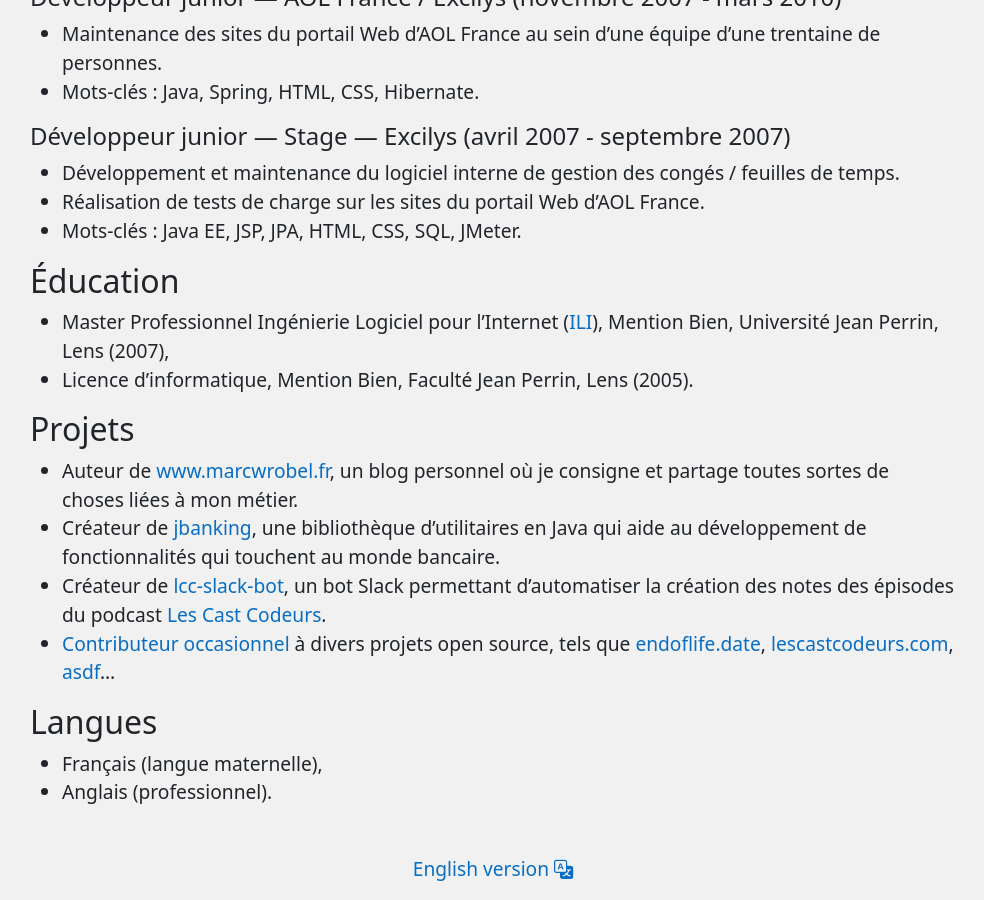
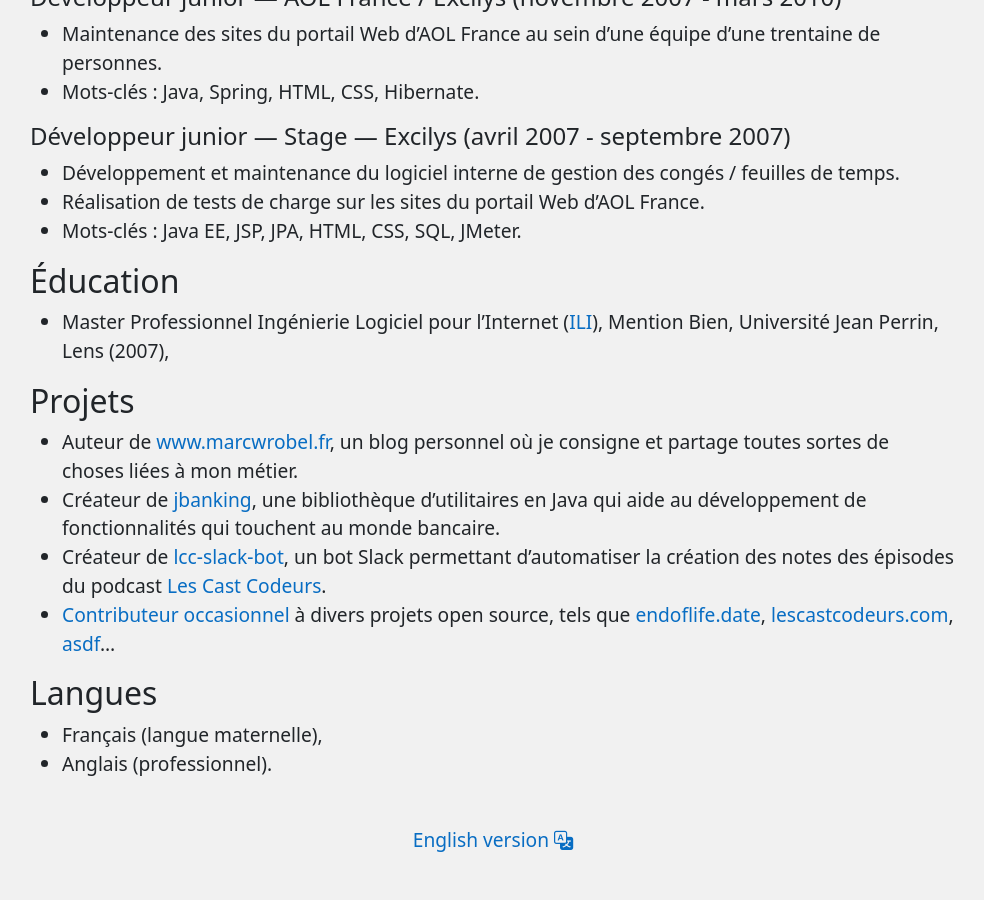
Before and after one commit to marcwrobel/marcwrobel.github.io, a Jekyll site: the page built from a-propos.md, in a window 1280 px wide and 900 px high, scrolled down 1247 px. Shown: the whole window, without its empty margins (147-1131 px from the left). Built offline with Jekyll 4.4.1, drawn with Linux system fonts in a browser that asks for light colours; after the commit the page ends 2118 px from its top, so only the background shows below that.

Commit message:
Suppression de la licence sur la page 'À propos'

```diff
--- a/a-propos.md
+++ b/a-propos.md
@@ -66,7 +66,6 @@
 - Master Professionnel Ingénierie Logiciel pour l’Internet
   ([ILI](https://www.cril.univ-artois.fr/master/ili/m2proili-home.html)), Mention Bien, Université
   Jean Perrin, Lens (2007),
-- Licence d’informatique, Mention Bien, Faculté Jean Perrin, Lens (2005).
 
 ## Projets
 
```
